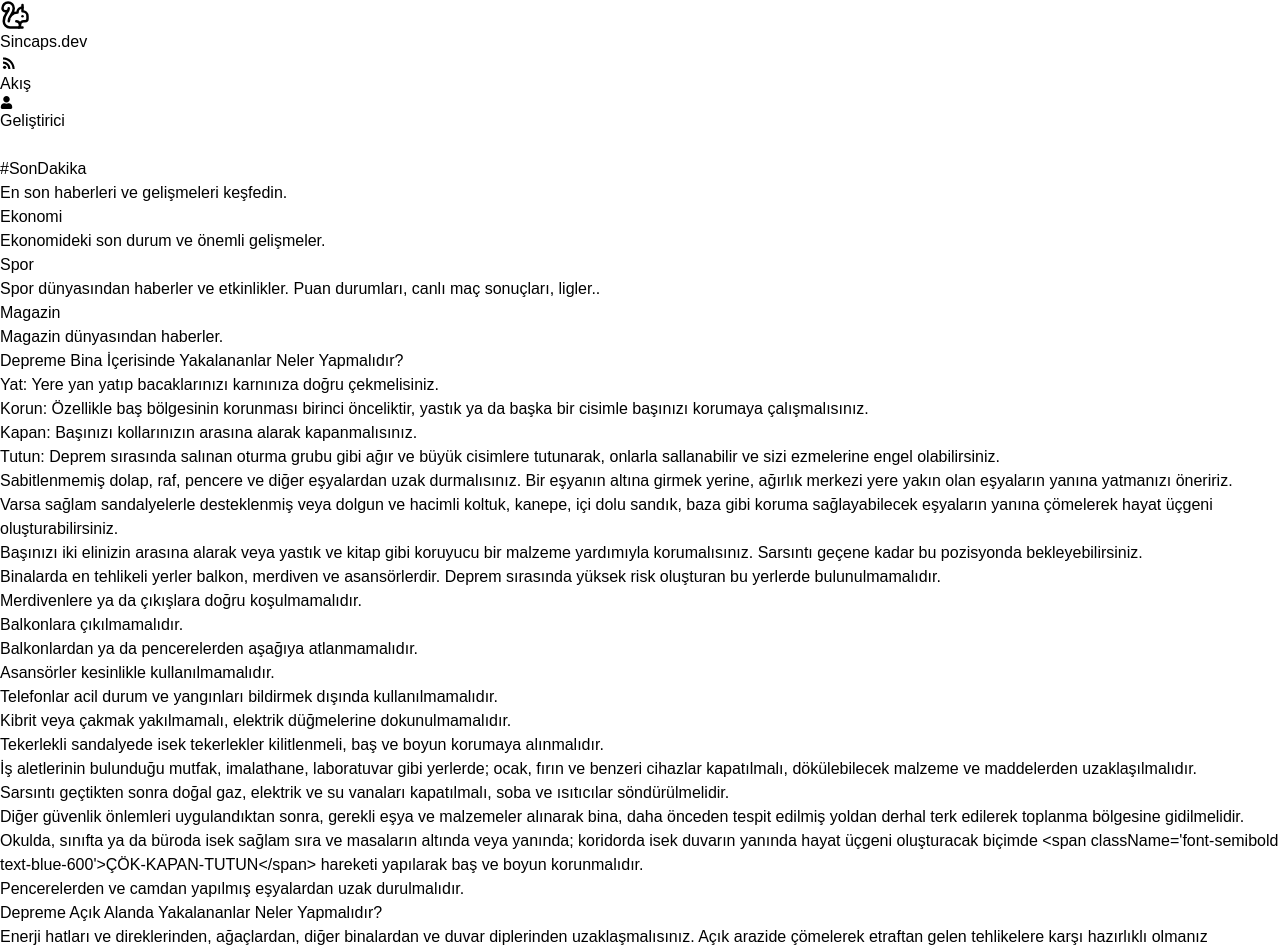
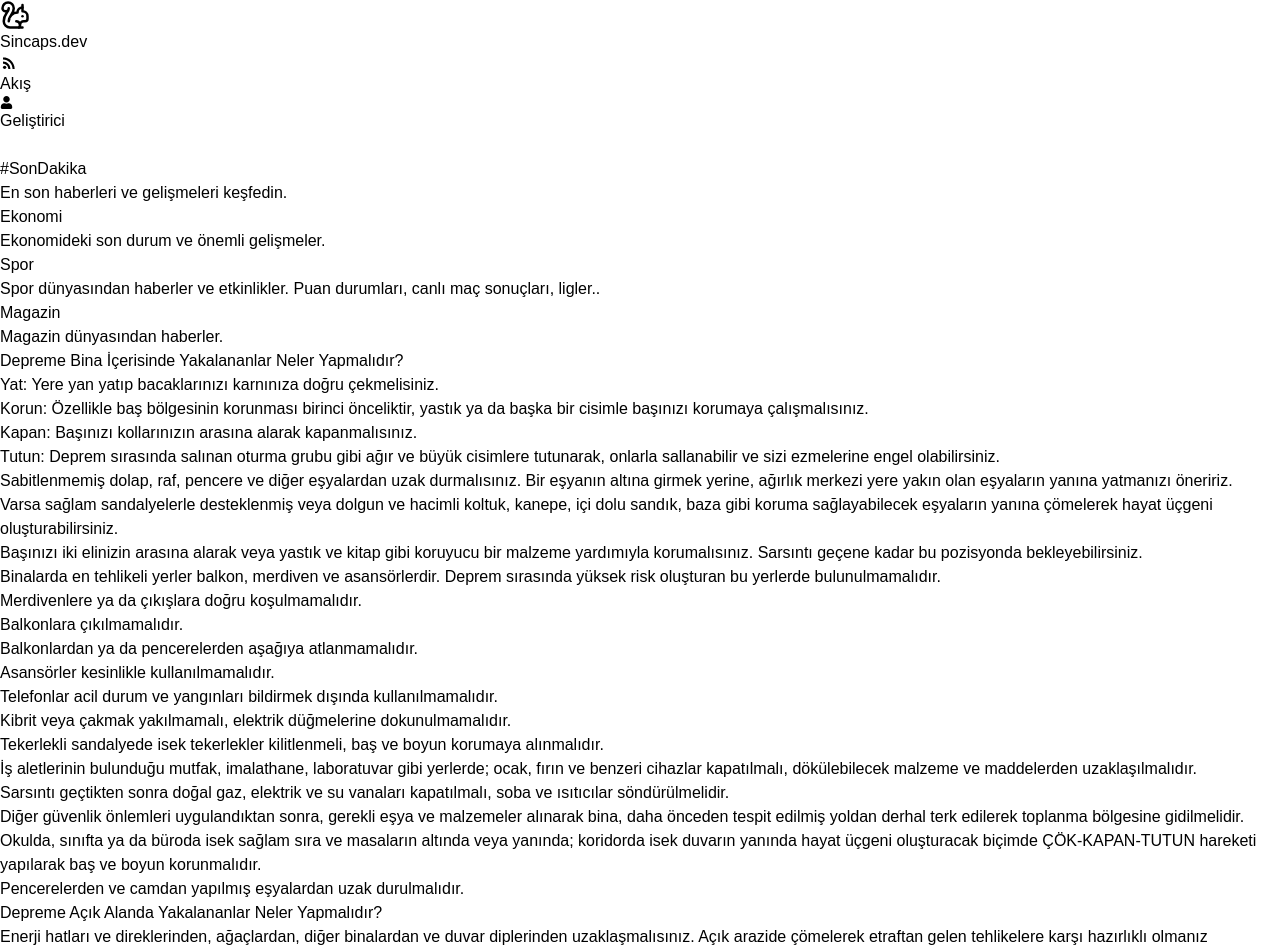
Before and after one commit to mustafakaracuha/sincaps.dev, a Next.js app: page /earthquake in a window 1280 px wide. Shown: the top 952 px of the page. Built offline with nearby package versions, Linux system fonts and the light colour scheme.

Commit message:
düzenleme

```diff
--- a/src/app/earthquake/page.jsx
+++ b/src/app/earthquake/page.jsx
@@ -29,7 +29,7 @@ function Page() {
                 "İş aletlerinin bulunduğu mutfak, imalathane, laboratuvar gibi yerlerde; ocak, fırın ve benzeri cihazlar kapatılmalı, dökülebilecek malzeme ve maddelerden uzaklaşılmalıdır.",
                 "Sarsıntı geçtikten sonra doğal gaz, elektrik ve su vanaları kapatılmalı, soba ve ısıtıcılar söndürülmelidir.",
                 "Diğer güvenlik önlemleri uygulandıktan sonra, gerekli eşya ve malzemeler alınarak bina, daha önceden tespit edilmiş yoldan derhal terk edilerek toplanma bölgesine gidilmelidir.",
-                "Okulda, sınıfta ya da büroda isek sağlam sıra ve masaların altında veya yanında; koridorda isek duvarın yanında hayat üçgeni oluşturacak biçimde <span className='font-semibold text-blue-600'>ÇÖK-KAPAN-TUTUN</span> hareketi yapılarak baş ve boyun korunmalıdır.",
+                "Okulda, sınıfta ya da büroda isek sağlam sıra ve masaların altında veya yanında; koridorda isek duvarın yanında hayat üçgeni oluşturacak biçimde ÇÖK-KAPAN-TUTUN hareketi yapılarak baş ve boyun korunmalıdır.",
                 "Pencerelerden ve camdan yapılmış eşyalardan uzak durulmalıdır.",
             ],
         },
```
